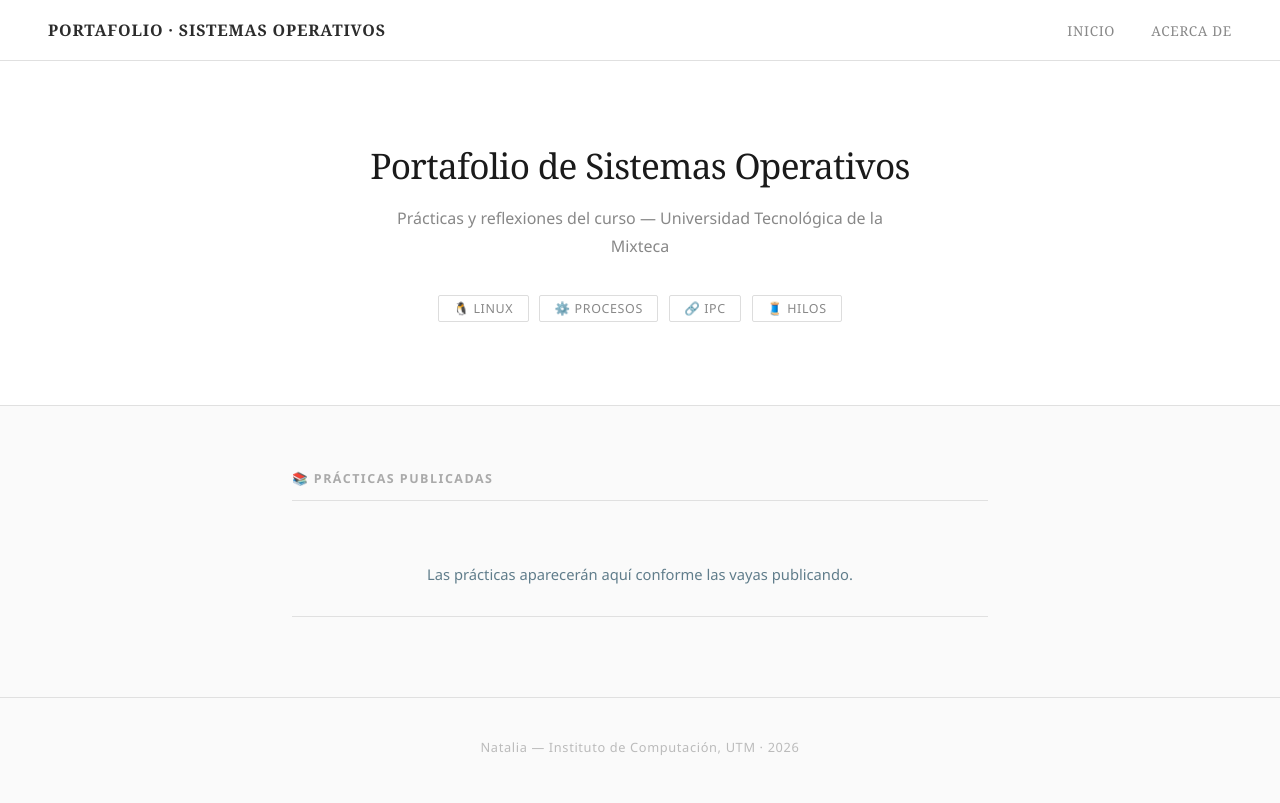
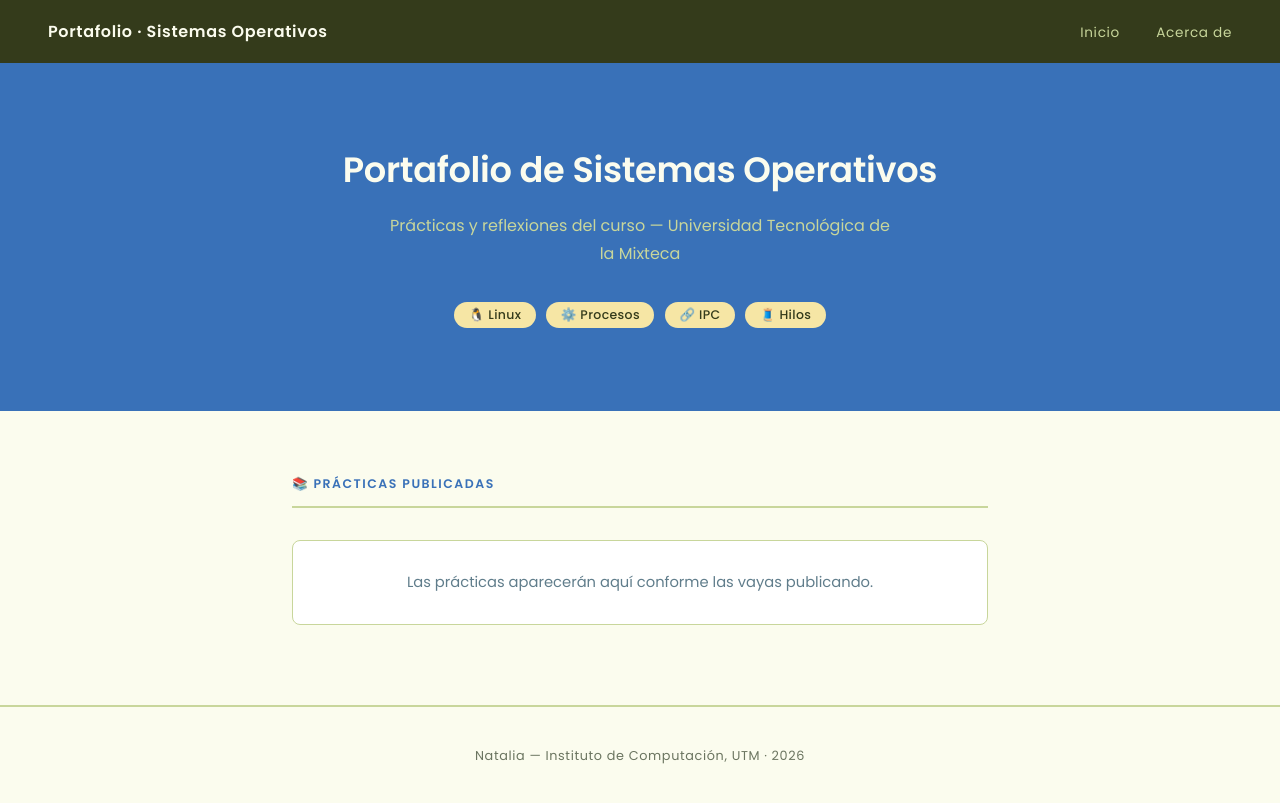
Before and after one commit to Natalia0197/Natalia0197.github.io, a Jekyll site: the page built from index.md, in a window 1280 px wide. Shown: the top 803 px of the page. Built offline with Jekyll 4.4.1, drawn with Linux system fonts in a browser that asks for light colours.

Commit message:
Update default.html

```diff
--- a/_layouts/default.html
+++ b/_layouts/default.html
@@ -4,19 +4,19 @@
   <meta charset="UTF-8">
   <meta name="viewport" content="width=device-width, initial-scale=1.0">
   <title>{{ page.title }} | Portafolio SO</title>
+  <link href="https://fonts.googleapis.com/css2?family=Poppins:wght@400;500;600&display=swap" rel="stylesheet">
   <style>
     * { margin: 0; padding: 0; box-sizing: border-box; }
 
     body {
-      font-family: 'Georgia', serif;
-      background: #fafafa;
-      color: #2c2c2c;
+      font-family: 'Poppins', sans-serif;
+      background: #fbfcee;
+      color: #343b1b;
       min-height: 100vh;
     }
 
     header {
-      background: #ffffff;
-      border-bottom: 1px solid #e0e0e0;
+      background: #343b1b;
       padding: 1.2rem 3rem;
       display: flex;
       justify-content: space-between;
@@ -26,59 +26,54 @@
     header .logo {
       font-size: 1rem;
       font-weight: 600;
-      color: #2c2c2c;
+      color: #fbfcee;
       text-decoration: none;
-      letter-spacing: 0.05em;
-      text-transform: uppercase;
+      letter-spacing: 0.04em;
     }
 
     nav a {
-      color: #888;
+      color: #c8d69b;
       text-decoration: none;
       margin-left: 2rem;
       font-size: 0.85rem;
       letter-spacing: 0.05em;
-      text-transform: uppercase;
       transition: color 0.2s;
     }
 
-    nav a:hover { color: #2c2c2c; }
+    nav a:hover { color: #fbfcee; }
 
     .hero {
-      background: #ffffff;
-      border-bottom: 1px solid #e0e0e0;
+      background: #3971b8;
       padding: 5rem 3rem;
       text-align: center;
     }
 
     .hero h1 {
       font-size: 2.2rem;
-      color: #1a1a1a;
-      font-weight: 400;
-      letter-spacing: -0.02em;
+      color: #fbfcee;
+      font-weight: 600;
+      letter-spacing: -0.01em;
       margin-bottom: 1rem;
     }
 
     .hero p {
-      color: #888;
+      color: #c8d69b;
       font-size: 1rem;
       max-width: 500px;
       margin: 0 auto 2rem;
       line-height: 1.7;
-      font-family: 'Segoe UI', sans-serif;
     }
 
     .badge {
       display: inline-block;
-      border: 1px solid #ddd;
-      color: #888;
+      background: #f6e6a5;
+      color: #343b1b;
       padding: 0.25rem 0.9rem;
-      border-radius: 2px;
+      border-radius: 20px;
       font-size: 0.78rem;
       margin: 0.2rem;
-      font-family: 'Segoe UI', sans-serif;
-      letter-spacing: 0.05em;
-      text-transform: uppercase;
+      font-weight: 500;
+      letter-spacing: 0.03em;
     }
 
     main {
@@ -89,102 +84,100 @@
 
     .section-title {
       font-size: 0.78rem;
-      color: #aaa;
+      color: #3971b8;
       margin-bottom: 2rem;
       letter-spacing: 0.12em;
       text-transform: uppercase;
-      font-family: 'Segoe UI', sans-serif;
+      font-weight: 600;
       padding-bottom: 0.8rem;
-      border-bottom: 1px solid #e0e0e0;
+      border-bottom: 2px solid #c8d69b;
     }
 
     .post-card {
-      padding: 1.8rem 0;
-      border-bottom: 1px solid #e0e0e0;
-      transition: opacity 0.2s;
+      background: #ffffff;
+      border: 1px solid #c8d69b;
+      border-radius: 8px;
+      padding: 1.8rem;
+      margin-bottom: 1.2rem;
+      transition: border-color 0.2s, transform 0.2s, box-shadow 0.2s;
     }
 
-    .post-card:hover { opacity: 0.7; }
+    .post-card:hover {
+      border-color: #3971b8;
+      transform: translateY(-2px);
+      box-shadow: 0 4px 16px rgba(57,113,184,0.1);
+    }
 
     .post-card h2 {
-      font-size: 1.15rem;
+      font-size: 1.05rem;
       font-weight: 500;
       margin-bottom: 0.4rem;
     }
 
-    .post-card h2 a {
-      color: #1a1a1a;
-      text-decoration: none;
-    }
+    .post-card h2 a { color: #343b1b; text-decoration: none; }
+    .post-card h2 a:hover { color: #3971b8; }
 
     .post-card .meta {
-      color: #bbb;
-      font-size: 0.8rem;
+      color: #3971b8;
+      font-size: 0.78rem;
       margin-bottom: 0.5rem;
-      font-family: 'Segoe UI', sans-serif;
+      font-weight: 500;
       letter-spacing: 0.03em;
     }
 
-    .post-card p {
-      color: #777;
-      font-size: 0.92rem;
-      line-height: 1.7;
-      font-family: 'Segoe UI', sans-serif;
-    }
+    .post-card p { color: #6b7560; font-size: 0.92rem; line-height: 1.7; }
 
     .post-content {
       background: #ffffff;
-      border: 1px solid #e0e0e0;
-      border-radius: 2px;
+      border: 1px solid #c8d69b;
+      border-radius: 8px;
       padding: 3rem;
       line-height: 1.9;
     }
 
     .post-content h1 {
       font-size: 1.8rem;
-      font-weight: 400;
-      color: #1a1a1a;
+      font-weight: 600;
+      color: #343b1b;
       margin-bottom: 0.4rem;
     }
 
     .post-content h2 {
-      font-size: 1.2rem;
-      font-weight: 500;
-      color: #2c2c2c;
+      font-size: 1.15rem;
+      font-weight: 600;
+      color: #3971b8;
       margin: 2rem 0 0.8rem;
       padding-bottom: 0.4rem;
-      border-bottom: 1px solid #e0e0e0;
+      border-bottom: 2px solid #c8d69b;
     }
 
     .post-content h3 {
       font-size: 1rem;
       font-weight: 600;
-      color: #2c2c2c;
+      color: #343b1b;
       margin: 1.5rem 0 0.5rem;
     }
 
     .post-content p {
-      color: #444;
+      color: #4a5240;
       margin-bottom: 1rem;
-      font-family: 'Segoe UI', sans-serif;
       font-size: 0.97rem;
     }
 
     .post-content code {
-      background: #f4f4f4;
-      border: 1px solid #e0e0e0;
-      color: #c0392b;
+      background: #f6e6a5;
+      color: #343b1b;
       padding: 0.15rem 0.45rem;
-      border-radius: 2px;
+      border-radius: 4px;
       font-family: 'Courier New', monospace;
       font-size: 0.88rem;
+      font-weight: 500;
     }
 
     .post-content pre {
-      background: #f8f8f8;
-      border: 1px solid #e0e0e0;
-      border-left: 3px solid #2c2c2c;
-      border-radius: 2px;
+      background: #343b1b;
+      border-radius: 8px;
+      border-left: 4px solid #3971b8;
       padding: 1.5rem;
       overflow-x: auto;
       margin: 1.2rem 0;
@@ -192,24 +185,22 @@
 
     .post-content pre code {
       background: none;
-      border: none;
-      padding: 0;
-      color: #2c2c2c;
+      color: #c8d69b;
       font-size: 0.88rem;
+      font-weight: 400;
     }
 
     .post-content img {
       max-width: 100%;
-      border: 1px solid #e0e0e0;
-      border-radius: 2px;
+      border-radius: 8px;
+      border: 1px solid #c8d69b;
       margin: 1.5rem 0;
     }
 
     .post-content ul, .post-content ol {
       padding-left: 1.5rem;
-      color: #555;
+      color: #4a5240;
       margin-bottom: 1rem;
-      font-family: 'Segoe UI', sans-serif;
       font-size: 0.97rem;
       line-height: 1.8;
     }
@@ -217,11 +208,10 @@
     footer {
       text-align: center;
       padding: 2.5rem;
-      color: #bbb;
+      color: #6b7560;
       font-size: 0.8rem;
-      border-top: 1px solid #e0e0e0;
+      border-top: 2px solid #c8d69b;
       margin-top: 5rem;
-      font-family: 'Segoe UI', sans-serif;
       letter-spacing: 0.05em;
     }
   </style>
```
